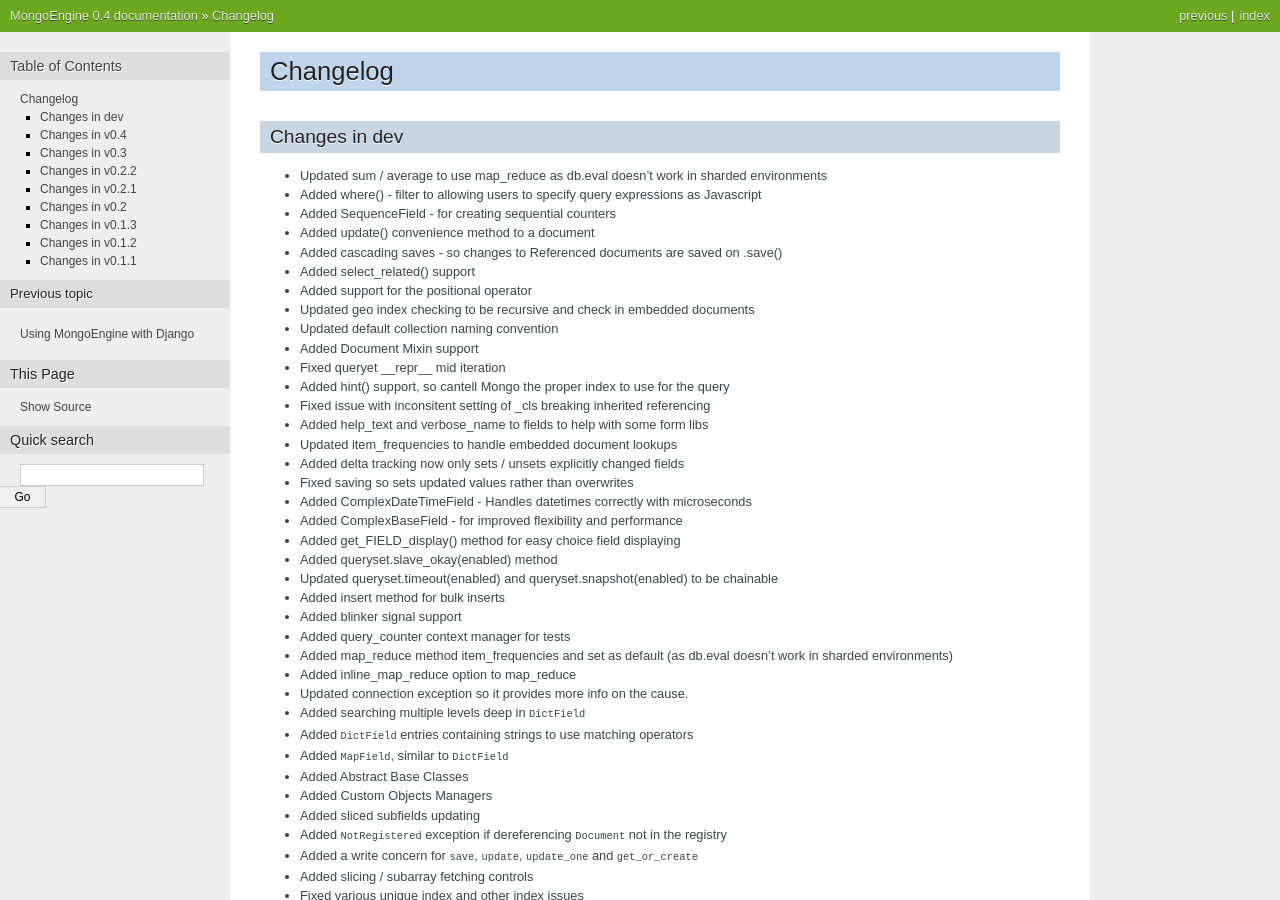
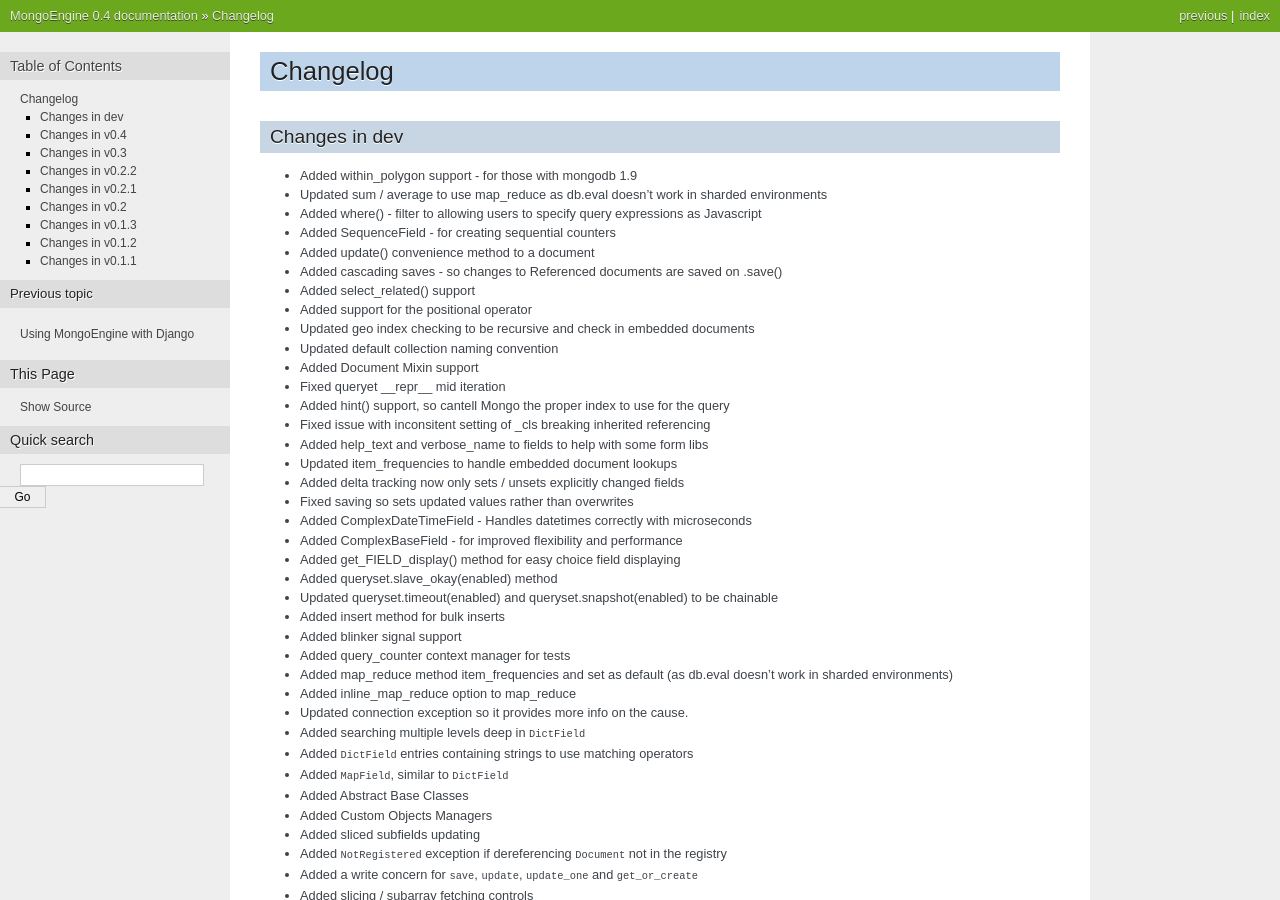
Before and after one commit to MongoEngine/mongoengine, a Sphinx documentation site: the page built from docs/changelog.rst, in a window 1280 px wide and 900 px high. Built offline with Sphinx 7.4.7, drawn with Linux system fonts in a browser that asks for light colours; pages that are not in the unit, such as notebooks, are missing from menus.

Commit message:
Updated changelog and authors
Refs #263

```diff
--- a/docs/changelog.rst
+++ b/docs/changelog.rst
@@ -5,6 +5,7 @@ Changelog
 Changes in dev
 ==============
 
+- Added within_polygon support - for those with mongodb 1.9
 - Updated sum / average to use map_reduce as db.eval doesn't work in sharded environments
 - Added where() - filter to allowing users to specify query expressions as Javascript
 - Added SequenceField - for creating sequential counters
```
Also changed, not shown: 1 other file.
